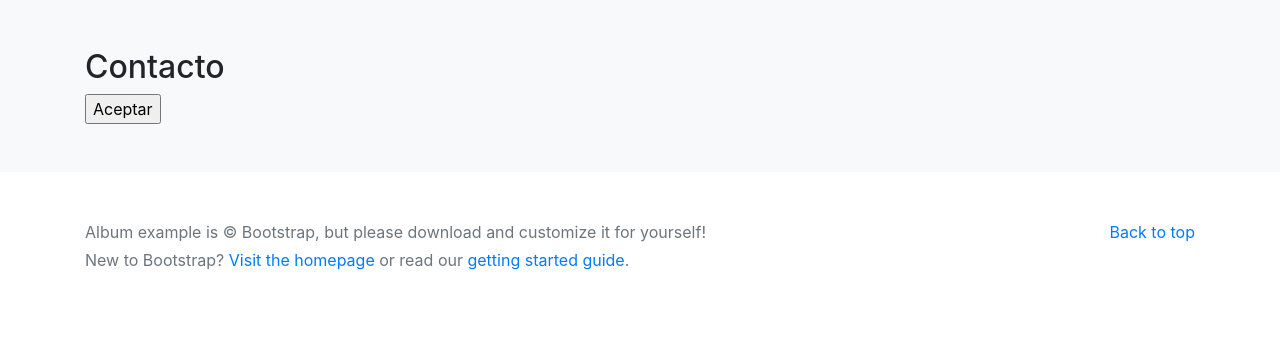
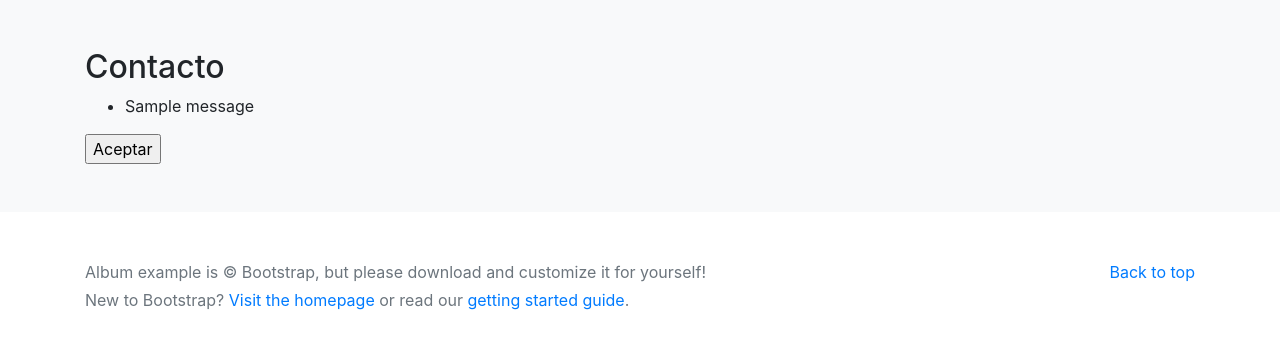
Before and after one commit to agustinenriquez/curso-django-sep20, a Django app: template web/templates/web/contacto.html in a window 1280 px wide. Shown: the part 56-405 px from the top of the page. Run offline with Django 3.2, Linux system fonts and the light colour scheme; the template is opened without the code that fills it, so the values that code supplies are empty; tables that the repository leaves empty hold one stand-in row (values such as "Sample post"); one stand-in notice (Sample message) is shown; some libraries are stand-ins or nearby versions.

Commit message:
messages

```diff
--- a/web/templates/web/contacto.html
+++ b/web/templates/web/contacto.html
@@ -9,6 +9,18 @@
             <h2>errors</h2>
             <p>{{ errors }} </p>
         {% endif %}
+        {% if messages %}
+        <ul class="messages">
+          {% for message in messages %}
+            <li
+              {% if message.tags %}
+              class="{{ message.tags }}"
+              {% endif %}>
+            {{ message }}
+            </li>
+          {% endfor %}
+        </ul>
+        {% endif %}
         <form action="#" method="POST">
             {% csrf_token %}
             {{ form.as_p }}
--- a/web/views.py
+++ b/web/views.py
@@ -6,6 +6,8 @@ from django.shortcuts import render, reverse
 from .forms import (ContactoForm, CursoForm, FormularioCursos, LoginForm,
                     PeliculaForm)
 from .models import AdjuntosCurso, Curso
+
+from django.contrib import messages
 
 
 def index(request):
@@ -66,11 +68,13 @@ def contacto(request):
             form.save()
             return HttpResponseRedirect(reverse("contacto"))
         else:
+            messages.add_message(request, messages.INFO, 'ERROR MALON')
             context["form"] = ContactoForm()
             context['error'] = "El formulario no es valido"
             context["author_field_error"] = form.errors['author'][0]
             return render(request, "web/contacto.html", context)
     else:
+        messages.add_message(request, messages.INFO, 'GET REQUEST VIEJA')
         form = ContactoForm()
         return render(request, "web/contacto.html", {"form": form})
 
```
